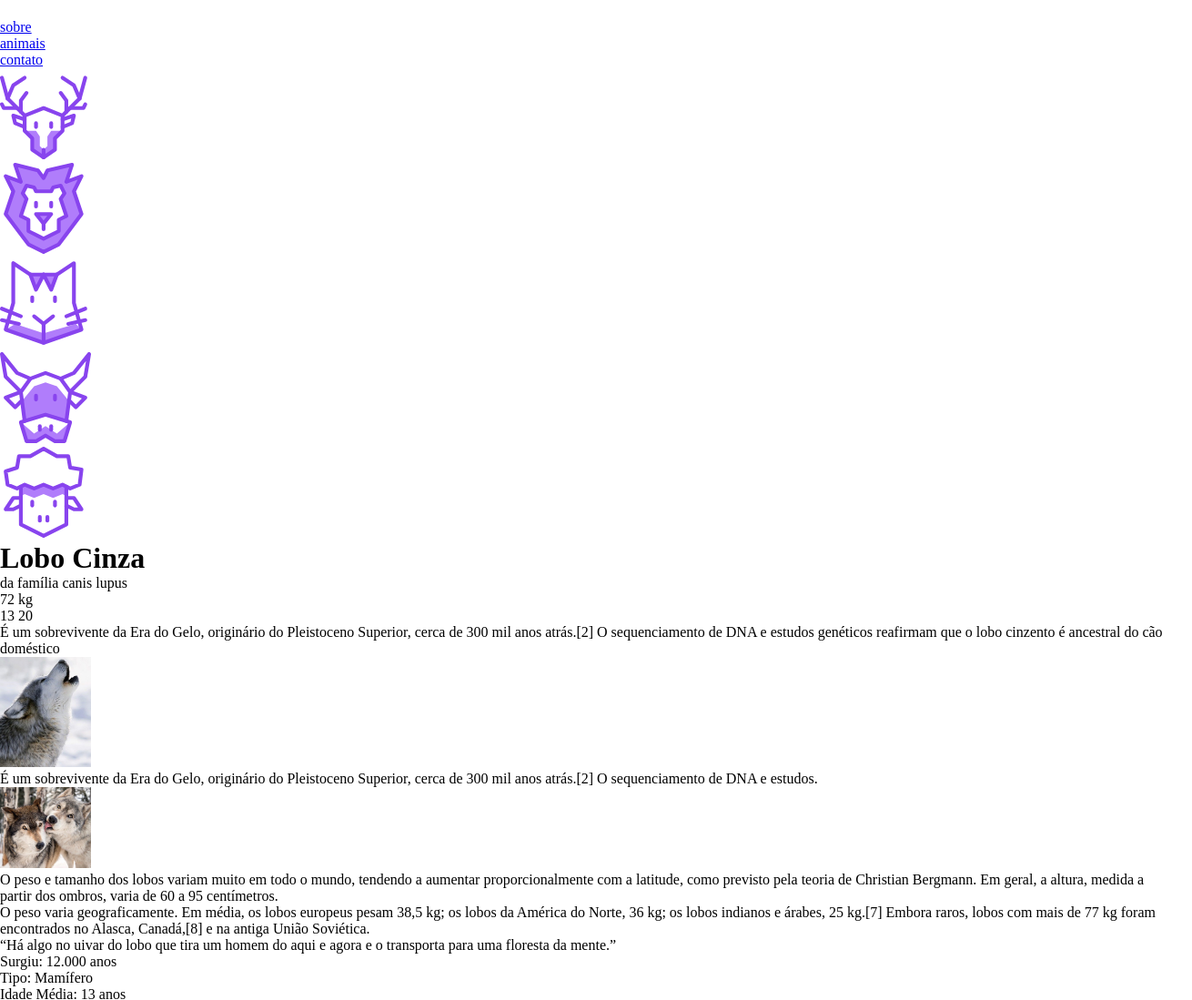
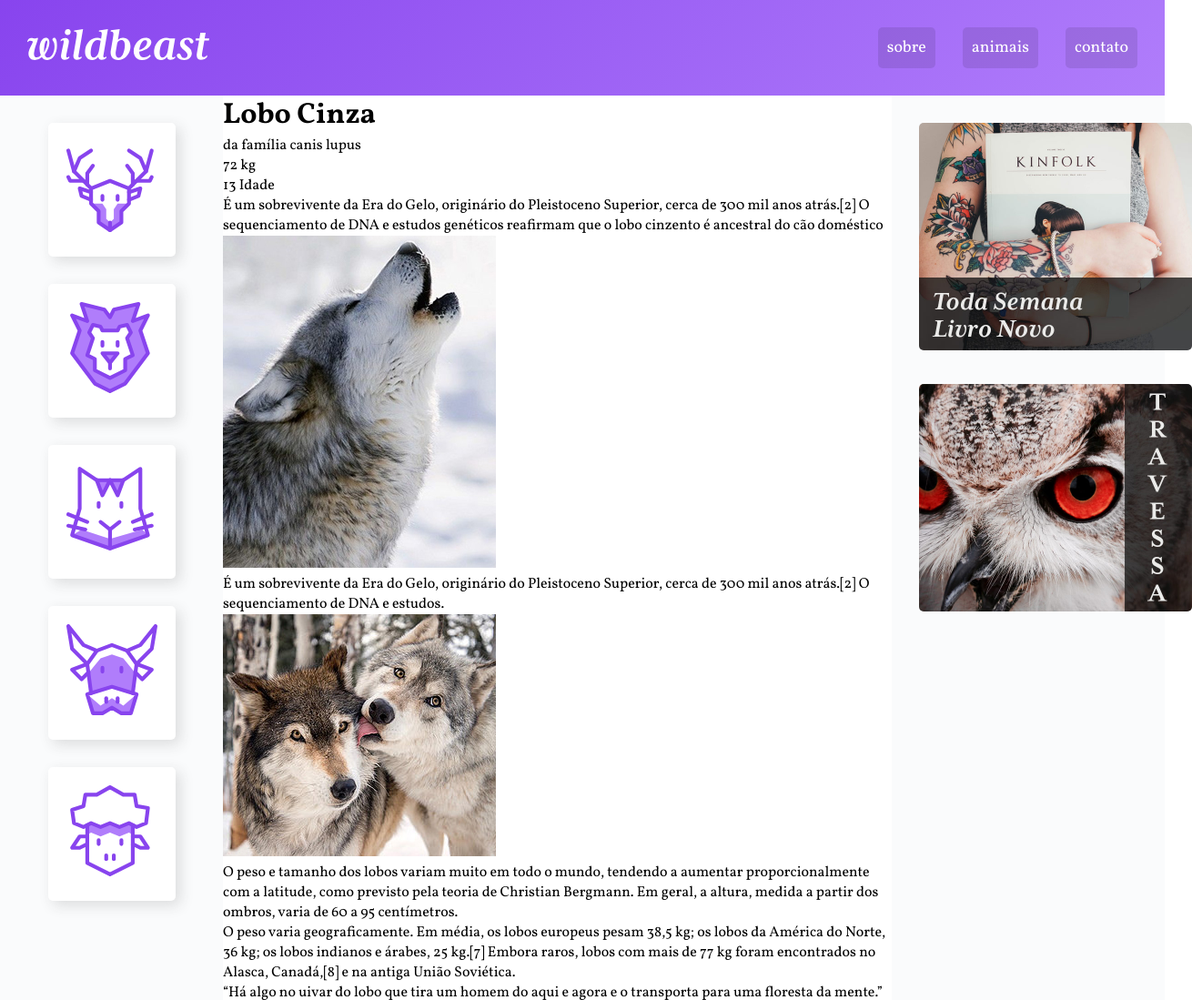
Before and after one commit to lipecsantos/wildbeast__aula, a plain HTML site: page index.html in a window 1280 px wide. Shown: the top 1099 px of the page at 91% size, 1310 px wide, since content can reach past the window. Drawn offline with Linux system fonts and the light colour scheme.

Commit message:
css iniciado

```diff
--- a/index.html
+++ b/index.html
@@ -6,6 +6,7 @@
     <meta name="viewport" content="width=device-width, initial-scale=1.0, shrink-to-fit=no">
     <meta http-equiv="X-UA-Compatible" content="ie=edge">
     <link rel="stylesheet" href="src/css/style.css">
+    <link href="https://fonts.googleapis.com/css?family=Vollkorn:400,400i,700&display=swap" rel="stylesheet">
     <title>Wild Beast</title>
 </head>
 
@@ -54,7 +55,7 @@
             </div>
             <div>
                 <span class="number">13</span>
-                <span class="age">20</span>
+                <span class="age">Idade</span>
             </div>
             <p>É um sobrevivente da Era do Gelo, originário do Pleistoceno Superior, cerca de 300 mil anos atrás.[2] O sequenciamento de DNA e estudos genéticos reafirmam que o lobo cinzento é ancestral do cão doméstico</p>
 
--- a/src/css/style.css
+++ b/src/css/style.css
@@ -1,8 +1,133 @@
 * {
     margin: 0;
     padding: 0;
+    list-style: none;
+    text-decoration: none;
+    font-family: 'Vollkorn', Georgia, serif;
 }
 
-img {
+
+/* ALL GRID */
+
+.strutucture {
+    display: grid;
+    grid-template-columns: minmax(160px, 1fr) 3fr 300px;
+    grid-template-areas: "header header header" "sidenav content ads" "footer footer footer";
+}
+
+
+/* HEADER */
+
+.header {
+    grid-area: header;
+    background: linear-gradient(135deg, #8844ee, #B07DFB);
+    padding: 30px;
+    display: grid;
+    grid-template-columns: 1fr auto;
+    align-items: center;
+}
+
+.logo {
+    max-width: 200px;
+}
+
+.header nav ul {
+    display: flex;
+    flex-wrap: wrap;
+}
+
+.header nav a {
+    display: block;
+    padding: 10px;
+    color: #FFF;
+    font-size: 1.125em;
+    background: rgba(0, 0, 0, .1);
+    border-radius: 5px;
+    transition: 0.1s;
+}
+
+.header nav a:hover {
+    background: rgba(0, 0, 0, .5);
+}
+
+.header li+li {
+    margin-left: 30px;
+}
+
+
+/* END HEADER */
+
+
+/* SIDENAV */
+
+.sidenav {
+    grid-area: sidenav;
+    background: #fafbfc;
+    padding: 30px;
+}
+
+.sidenav li a {
+    display: block;
+    min-width: 60px;
     max-width: 100px;
+    margin: 0 auto 30px auto;
+    background: white;
+    padding: 20px;
+    border-radius: 5px;
+    box-shadow: 5px 5px 15px 0px rgba(44, 44, 44, 0.15);
+    transition: .1s ease-in-out;
 }
+
+.sidenav li a:hover {
+    background: #B07DFB;
+}
+
+
+/* END SIDENAV */
+
+
+/* CONTENT */
+
+.content {
+    grid-area: content;
+}
+
+
+/* END CONTENT */
+
+
+/* ADS */
+
+.ads {
+    grid-area: ads;
+    background: #fafbfc;
+    display: grid;
+    align-content: start;
+    padding: 30px;
+    grid-gap: 30px;
+}
+
+.ads img {
+    border-radius: 5px;
+    min-width: 300px;
+    max-width: 300px;
+}
+
+
+/* END ADS */
+
+
+/* FOOTER */
+
+.footer {
+    grid-area: footer;
+    background: linear-gradient(135deg, #8844ee, #B07DFB);
+}
+
+.footer p {}
+
+
+/*END FOOTER */
+
+
+/* END GRID GERAL
```
